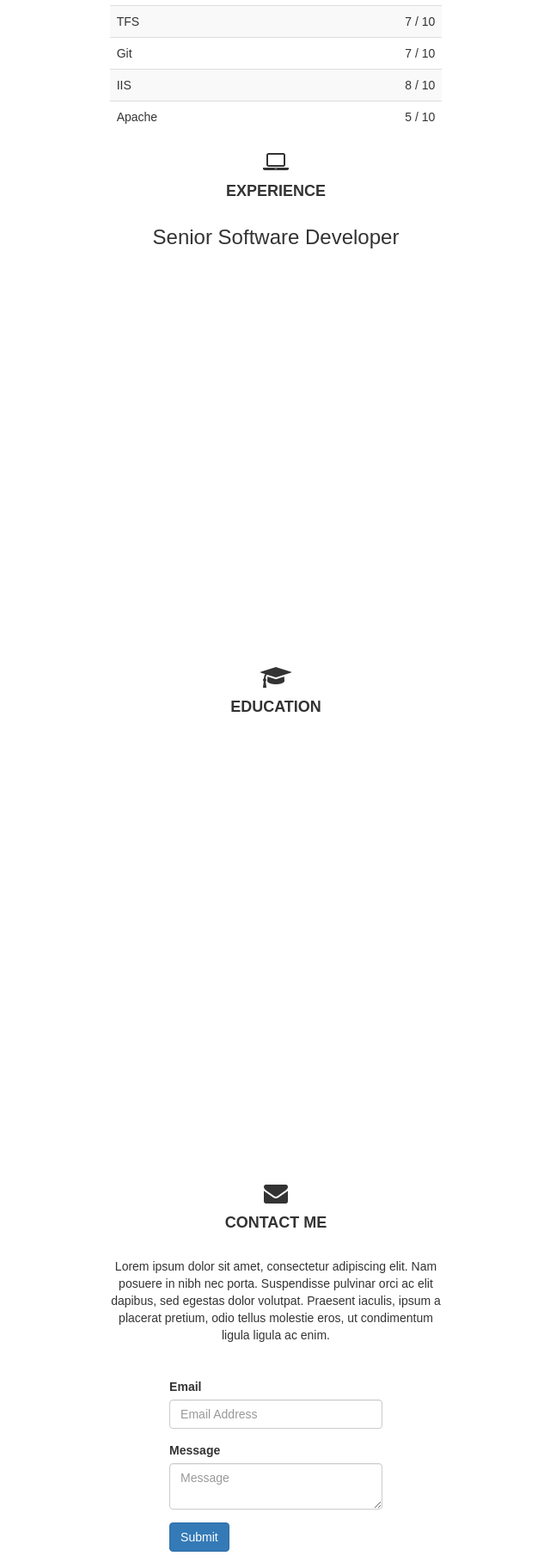
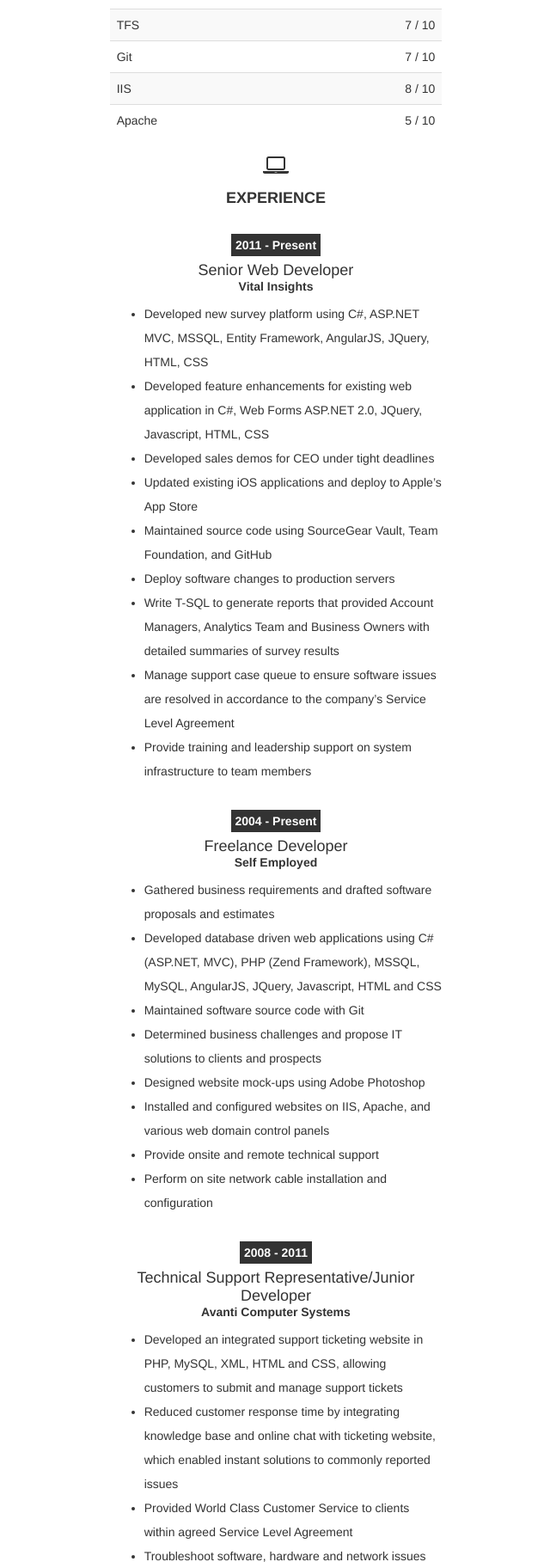
Before and after one commit to alfredctchoi/alfredchoi.com, a website: page app/index.html in a window 1280 px wide. Shown: the part 1244-3061 px from the top of the page at 86% size, without its empty margins (319-959 px from the left). Drawn offline with nearby package versions, Linux system fonts and the light colour scheme; some packages are replaced by stand-ins of ours; files that its build step writes are made by us from their sources.

Commit message:
Added content to site.

```diff
--- a/app/index.html
+++ b/app/index.html
@@ -2,7 +2,7 @@
 <html class="no-js">
   <head>
     <meta charset="utf-8">
-    <title></title>
+    <title>Alfred Choi - Profile</title>
     <meta name="description" content="">
     <meta name="viewport" content="width=device-width">
     <!-- Place favicon.ico and apple-touch-icon.png in the root directory -->
@@ -78,6 +78,7 @@
         <script src="scripts/controllers/main.js"></script>
         <script src="scripts/controllers/about.js"></script>
         <script src="scripts/services/experience.js"></script>
+        <script src="scripts/services/technology.js"></script>
         <!-- endbuild -->
 </body>
 </html>
--- a/app/scripts/controllers/main.js
+++ b/app/scripts/controllers/main.js
@@ -8,54 +8,7 @@
  * Controller of the websiteApp
  */
 angular.module('ProfileWebsite')
-    .controller('MainCtrl', function($scope) {
-        $scope.technologies = [{
-            name: 'C#',
-            rating: '7'
-        },{
-            name: 'ASP.NET MVC',
-            rating: '7'
-        },{
-            name: 'PHP',
-            rating: '6'
-        },{
-            name: 'MSSQL',
-            rating: '7'
-        },{
-            name: 'MySQL',
-            rating: '5.5'
-        },{
-            name: 'AngularJS',
-            rating: '7'
-        },{
-            name: 'JQuery',
-            rating: '6'
-        },{
-            name: 'Javascript',
-            rating: '7'
-        },{
-            name: 'HTML',
-            rating: '7.5'
-        },{
-            name: 'CSS',
-            rating: '6'
-        },{
-            name: 'JSON',
-            rating: '8'
-        },{
-            name: 'XML',
-            rating: '6.5'
-        },{
-            name: 'TFS',
-            rating: '7'
-        },{
-            name: 'Git',
-            rating: '7'
-        },{
-            name: 'IIS',
-            rating: '8'
-        },{
-            name: 'Apache',
-            rating: '5'
-        }];
+    .controller('MainCtrl', function($scope, ExperienceService, TechnologyService) {
+    	$scope.experiences = ExperienceService.getExperiences();
+        $scope.technologies = TechnologyService.getTechnologies();
     });
--- a/app/scripts/routes.js
+++ b/app/scripts/routes.js
@@ -1,3 +1,5 @@
+'use strict';
+
 angular
     .module('ProfileWebsite')
     .config(function($routeProvider) {
--- a/app/scripts/services/experience.js
+++ b/app/scripts/services/experience.js
@@ -1,14 +1,11 @@
-/**
-* ProfileWebsite Module
-*
-* Description
-*/
-angular.module('ProfileWebsite')
-.factory('ExperienceService', [function () {
+'use strict';
 
-
+angular
+    .module('ProfileWebsite')
+    .factory('ExperienceService', [
+        function() {
             return {
-		getExperiences: function () {
+                getExperiences: function() {
                     return [{
                         title: 'Senior Web Developer',
                         period: '2011 - Present',
@@ -17,11 +14,36 @@ angular.module('ProfileWebsite')
                             location: 'Mississauga, Ontario',
                             description: 'Vital Insights is a leading provider of Customer Experience Management software solutions for the automotive industry with clients including BMW, Mini, Volkswagen and Mercedes-Benz'
                         },
-				responsibilities: {
-
-				}
-
+                        responsibilities: ['Developed new survey platform using C#, ASP.NET MVC, MSSQL, Entity Framework, AngularJS, JQuery, HTML, CSS',
+                            'Developed feature enhancements for existing web application in C#, Web Forms ASP.NET 2.0, JQuery, Javascript, HTML, CSS',
+                            'Developed sales demos for CEO under tight deadlines',
+                            'Updated existing iOS applications and deploy to Apple’s App Store',
+                            'Maintained source code using SourceGear Vault, Team Foundation, and GitHub',
+                            'Deploy software changes to production servers',
+                            'Write T-SQL to generate reports that provided Account Managers, Analytics Team and Business Owners with detailed summaries of survey results',
+                            'Manage support case queue to ensure software issues are resolved in accordance to the company’s Service Level Agreement',
+                            'Provide training and leadership support on system infrastructure to team members'
+                        ]
+                    }, {
+                        title: 'Freelance Developer',
+                        period: '2004 - Present',
+                        company: {
+                            name: 'Self Employed',
+                            location: 'Toronto, Ontario',
+                            description: 'Provide IT services to individuals and small businesses in Toronto.'
+                        },
+                        responsibilities: ['Gathered business requirements and drafted software proposals and estimates', 'Developed database driven web applications using C# (ASP.NET, MVC), PHP (Zend Framework), MSSQL, MySQL, AngularJS, JQuery, Javascript, HTML and CSS', 'Maintained software source code with Git ', 'Determined business challenges and propose IT solutions to clients and prospects ', 'Designed website mock-ups using Adobe Photoshop ', 'Installed and configured websites on IIS, Apache, and various web domain control panels', 'Provide onsite and remote technical support ', 'Perform on site network cable installation and configuration']
+                    }, {
+                        title: 'Technical Support Representative/Junior Developer',
+                        period: '2008 - 2011',
+                        company: {
+                            name: 'Avanti Computer Systems',
+                            location: 'North York, Ontario',
+                            description: 'Avanti is the leading provider of print management software to commercial and inplant printing plants. The software provides real time data on print jobs currently in production.'
+                        },
+                        responsibilities: ['Developed an integrated support ticketing website in PHP, MySQL, XML, HTML and CSS, allowing customers to submit and manage support tickets', 'Reduced customer response time by integrating knowledge base and online chat with ticketing website, which enabled instant solutions to commonly reported issues', 'Provided World Class Customer Service to clients within agreed Service Level Agreement', 'Troubleshoot software, hardware and network issues remotely using Citrix GoToMeeting, and Cisco Webex', 'Provided remote and on-site Management Information System software consultation', 'Conducted integration quality control testing to ensure software stability ', 'Shortened response time by providing internal troubleshooting training to Customer Support Representatives', 'Configured and utilized Microsoft SQL Server to restore, backup and modify databases']
                     }];
                 }
             };
-}])
+        }
+    ]);
--- /dev/null
+++ b/app/scripts/services/technology.js
@@ -0,0 +1,63 @@
+'use strict';
+
+angular
+    .module('ProfileWebsite')
+    .factory('TechnologyService', [
+        function() {
+
+
+            return {
+                getTechnologies: function() {
+                    return [{
+                        name: 'C#',
+                        rating: '7'
+                    }, {
+                        name: 'ASP.NET MVC',
+                        rating: '7'
+                    }, {
+                        name: 'PHP',
+                        rating: '6'
+                    }, {
+                        name: 'MSSQL',
+                        rating: '7'
+                    }, {
+                        name: 'MySQL',
+                        rating: '5.5'
+                    }, {
+                        name: 'AngularJS',
+                        rating: '7'
+                    }, {
+                        name: 'JQuery',
+                        rating: '6'
+                    }, {
+                        name: 'Javascript',
+                        rating: '7'
+                    }, {
+                        name: 'HTML',
+                        rating: '7.5'
+                    }, {
+                        name: 'CSS',
+                        rating: '6'
+                    }, {
+                        name: 'JSON',
+                        rating: '8'
+                    }, {
+                        name: 'XML',
+                        rating: '6.5'
+                    }, {
+                        name: 'TFS',
+                        rating: '7'
+                    }, {
+                        name: 'Git',
+                        rating: '7'
+                    }, {
+                        name: 'IIS',
+                        rating: '8'
+                    }, {
+                        name: 'Apache',
+                        rating: '5'
+                    }];
+                }
+            };
+        }
+    ]);
--- a/app/styles/main.css
+++ b/app/styles/main.css
@@ -2,7 +2,7 @@
  body {
     padding-top: 80px;
     padding-bottom: 20px;
-    font-family: sans-serif;
+    line-height: 28px;
 }
 /* Everything but the jumbotron gets side spacing for mobile first views */
  .header, .marketing, .footer {
@@ -95,3 +95,25 @@
 .contact-form {
   margin-top: 30px;
 }
+.experience-period{
+  font-weight: bold;
+}
+.experience-container {
+  margin: 30px 0;
+}
+.experience-period{
+  background-color: #333;
+  color: white;
+  padding: 5px;
+}
+.experience-title{
+  font-size: 18px;
+  margin-bottom: 0;
+  margin-top: 5px;
+  line-height: normal;
+}
+.experience-company-name{
+  font-weight: bold;
+  margin-top: 0;
+  line-height: normal;
+}
--- a/app/views/main.html
+++ b/app/views/main.html
@@ -31,8 +31,15 @@
     <i class="fa fa-laptop fa-2x"></i>
     <h4 class="section-title">Experience</h4>
 
-    <div class="experience-container">
-      <h3>Senior Software Developer</h3>
+    <div ng-repeat="experience in experiences" class="experience-container">
+      <span class="experience-period">{{experience.period}}</span>
+      <p class="experience-title">{{experience.title}}</p>
+      <p class="experience-company-name">{{experience.company.name}}</p>
+      <ul class="text-left">
+        <li ng-repeat="responsibility in experience.responsibilities">
+          {{responsibility}}
+        </li>
+      </ul>
     </div>
 </section>
 
@@ -50,7 +57,7 @@
     </p>
 
     <div class="row">
-        <form role="form" class="text-left contact-form col-md-8 col-md-offset-2">
+        <form role="form" class="text-left contact-form col-md-8 col-md-offset-2  well well-lg">
             <div class="form-group">
                 <label for="email">Email</label>
                 <input type="text" class="form-control" id="email" placeholder="Email Address">
@@ -61,7 +68,9 @@
                 <textarea id="message" placeholder="Message" class="form-control"></textarea>
             </div>
 
-            <button type="submit" class="btn btn-primary">Submit</button>
+            <div class="text-right">
+              <button type="submit" class="btn btn-primary">Submit</button>
+            </div>
         </form>
     </div>
 </section>
```
Lines whose indentation alone changed are shown as unchanged.
